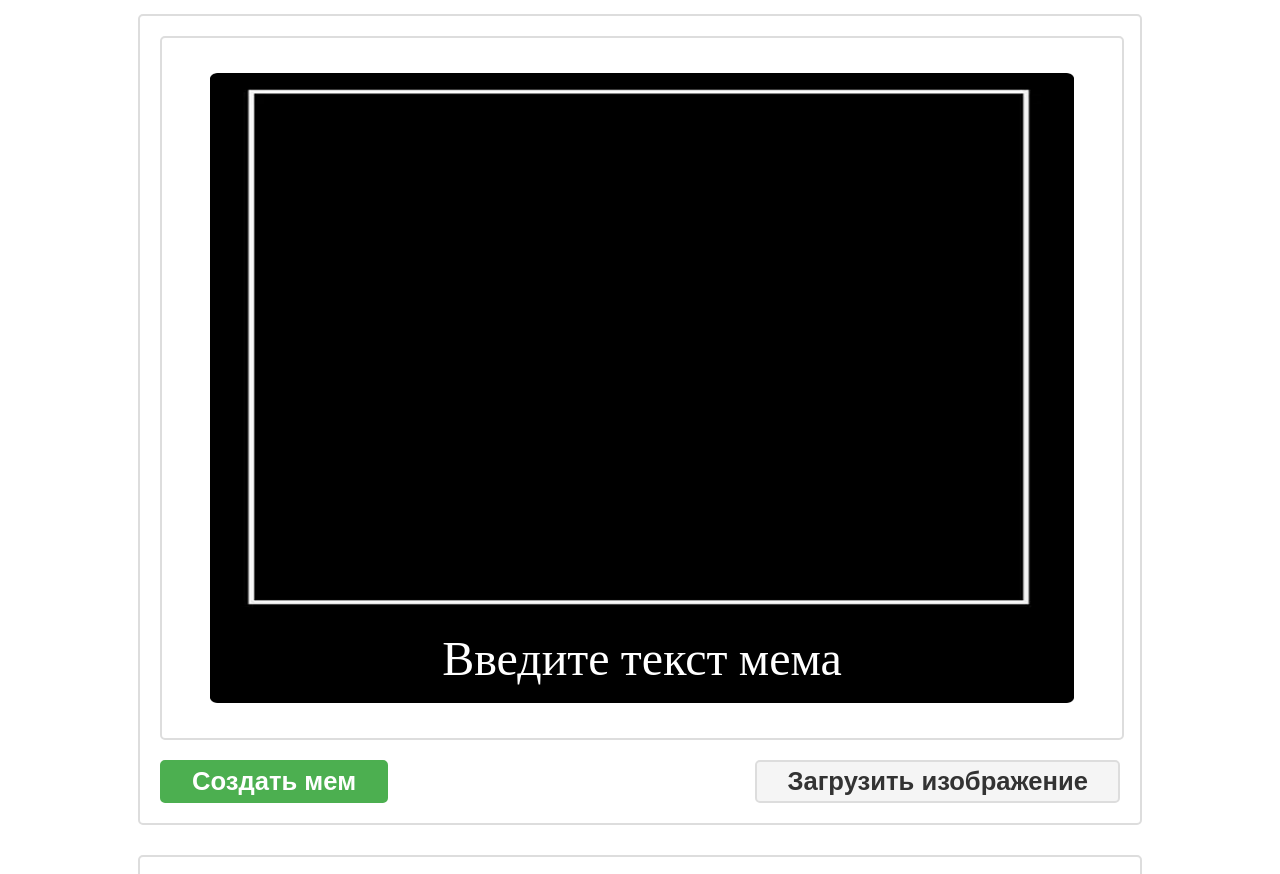
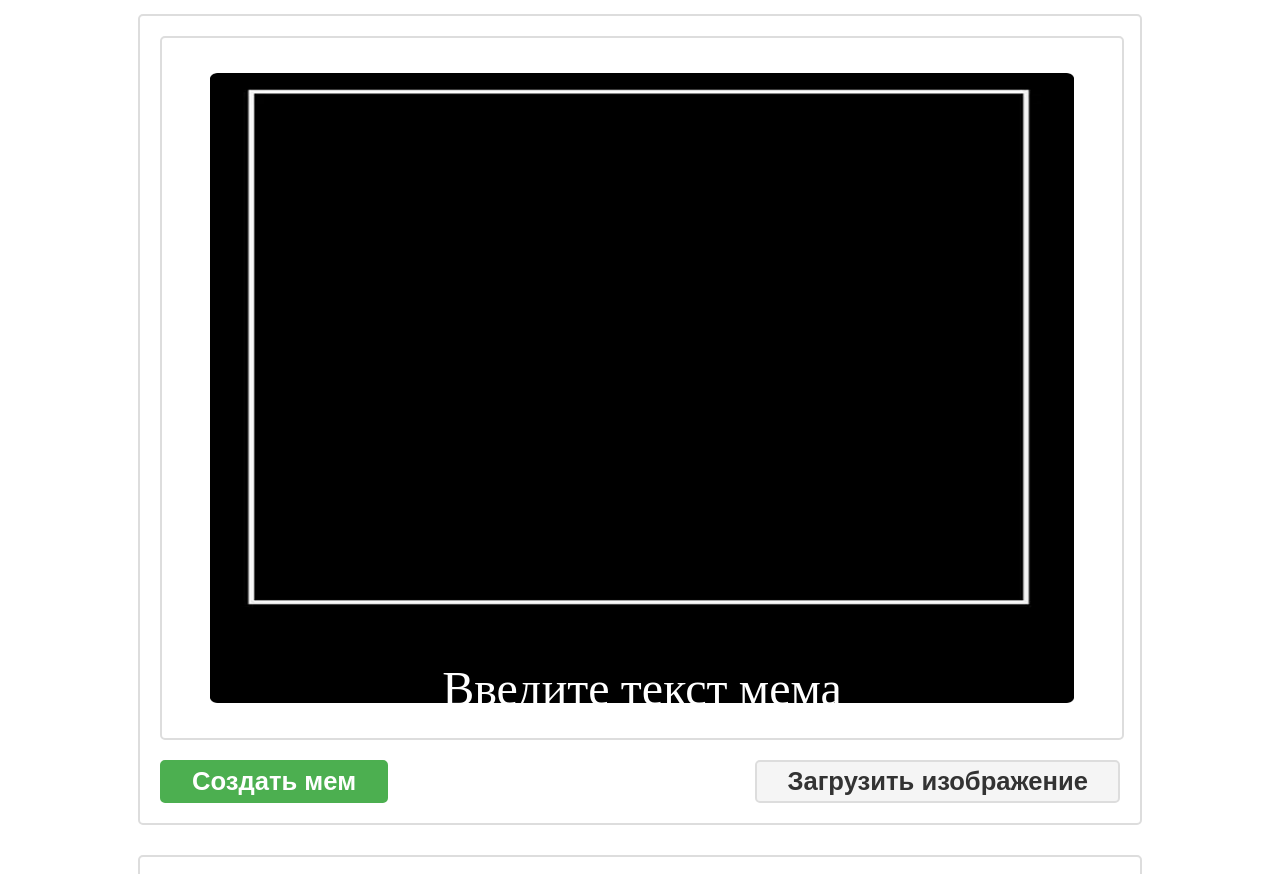
Before and after one commit to garisman7/MemGen, a plain HTML site: page index.html in a window 1280 px wide. Shown: the part 171-1045 px from the top of the page. Drawn offline with Linux system fonts and the light colour scheme.

Commit message:
Update Style.css

```diff
--- a/Style.css
+++ b/Style.css
@@ -298,6 +298,11 @@ footer{
     width: 85%;
     height: 75%;
  }
+
+ #meme-text {
+    margin-top: 30px; /* Опускает текстовое поле вниз */
+    display: block;
+}
 /*--------------------------------------------------------------------шаблоны --------------------------------------------------*/
   .blanks{
     display: flex;
```
